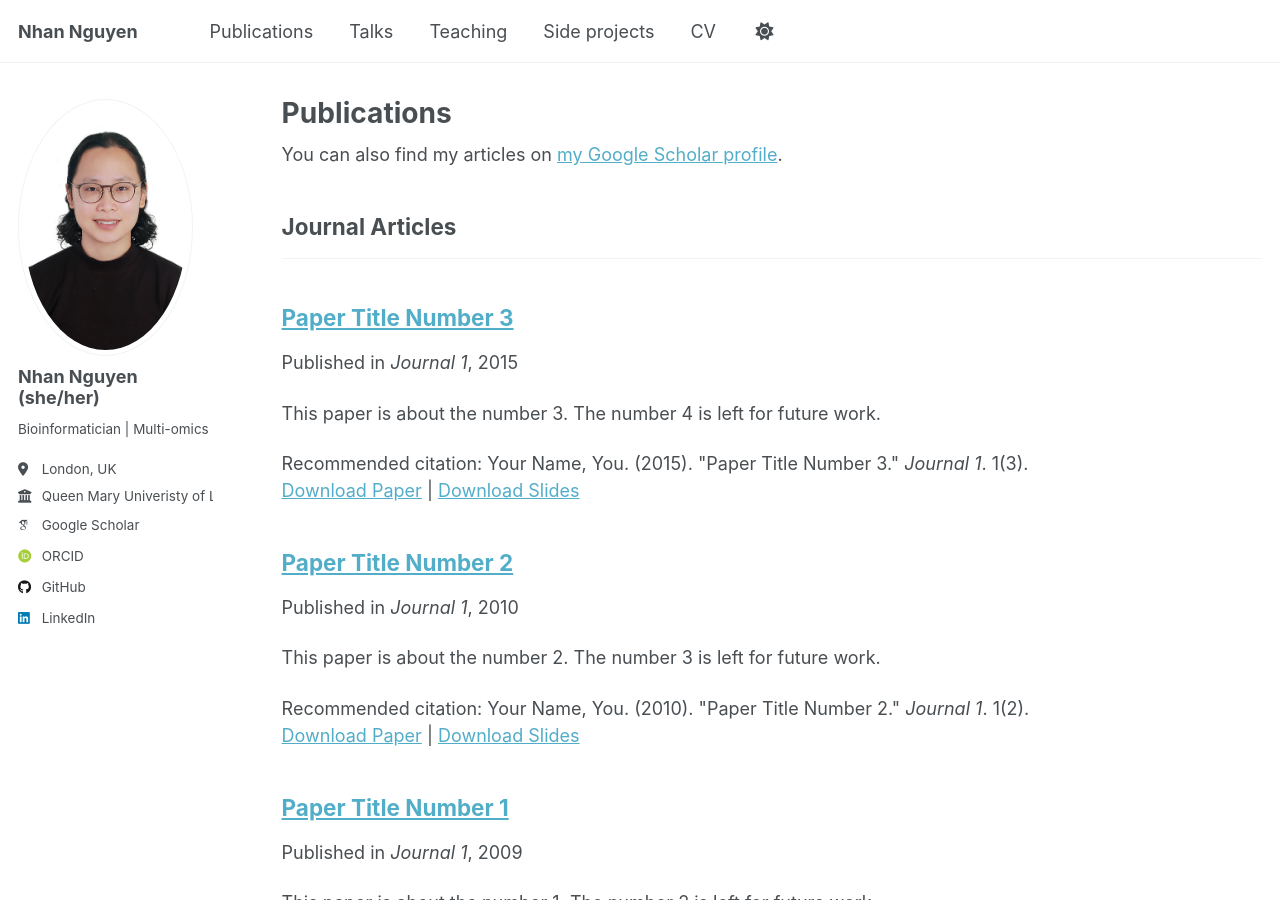
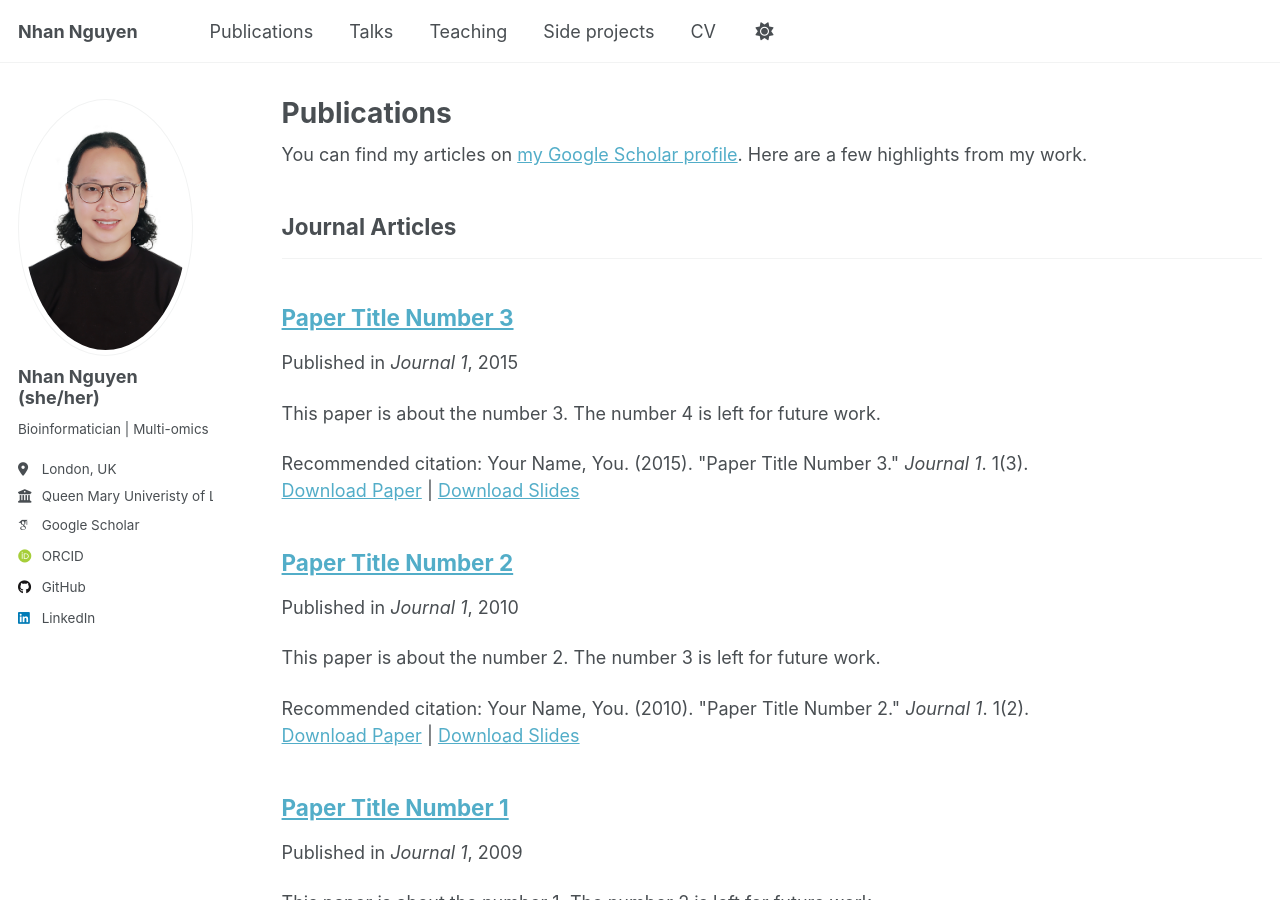
Before and after one commit to NhanNguyen000/NhanNguyen000.github.io, a Jekyll site: the page built from _pages/publications.html, in a window 1280 px wide and 900 px high. Built offline with Jekyll 4.4.1, drawn with Linux system fonts in a browser that asks for light colours; some web fonts are replaced; a script that is not in the unit is left out.

Commit message:
update publication.hmtl page

```diff
--- a/_pages/publications.html
+++ b/_pages/publications.html
@@ -6,7 +6,7 @@ author_profile: true
 ---
 
 {% if site.author.googlescholar %}
-  <div class="wordwrap">You can also find my articles on <a href="{{site.author.googlescholar}}">my Google Scholar profile</a>.</div>
+  <div class="wordwrap">You can find my articles on <a href="{{site.author.googlescholar}}">my Google Scholar profile</a>. Here are a few highlights from my work. </div>
 {% endif %}
 
 {% include base_path %}
```
